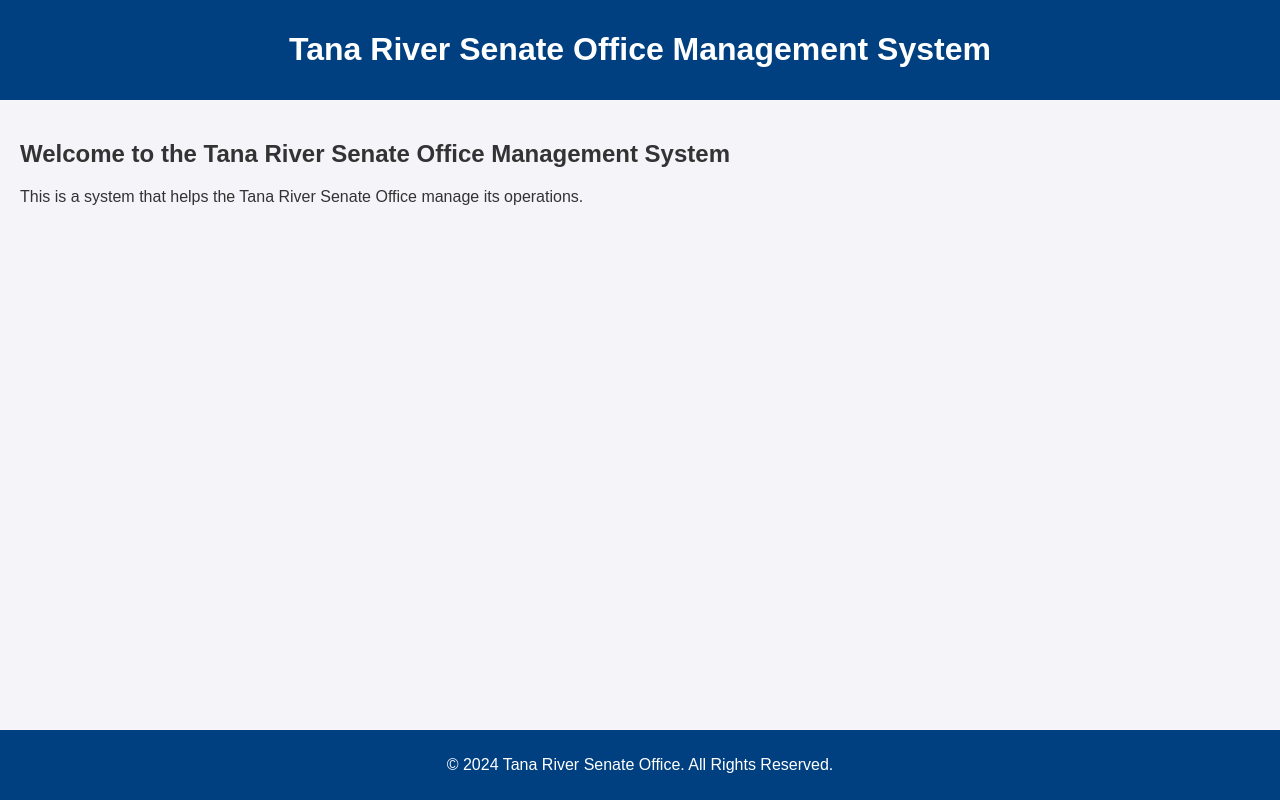
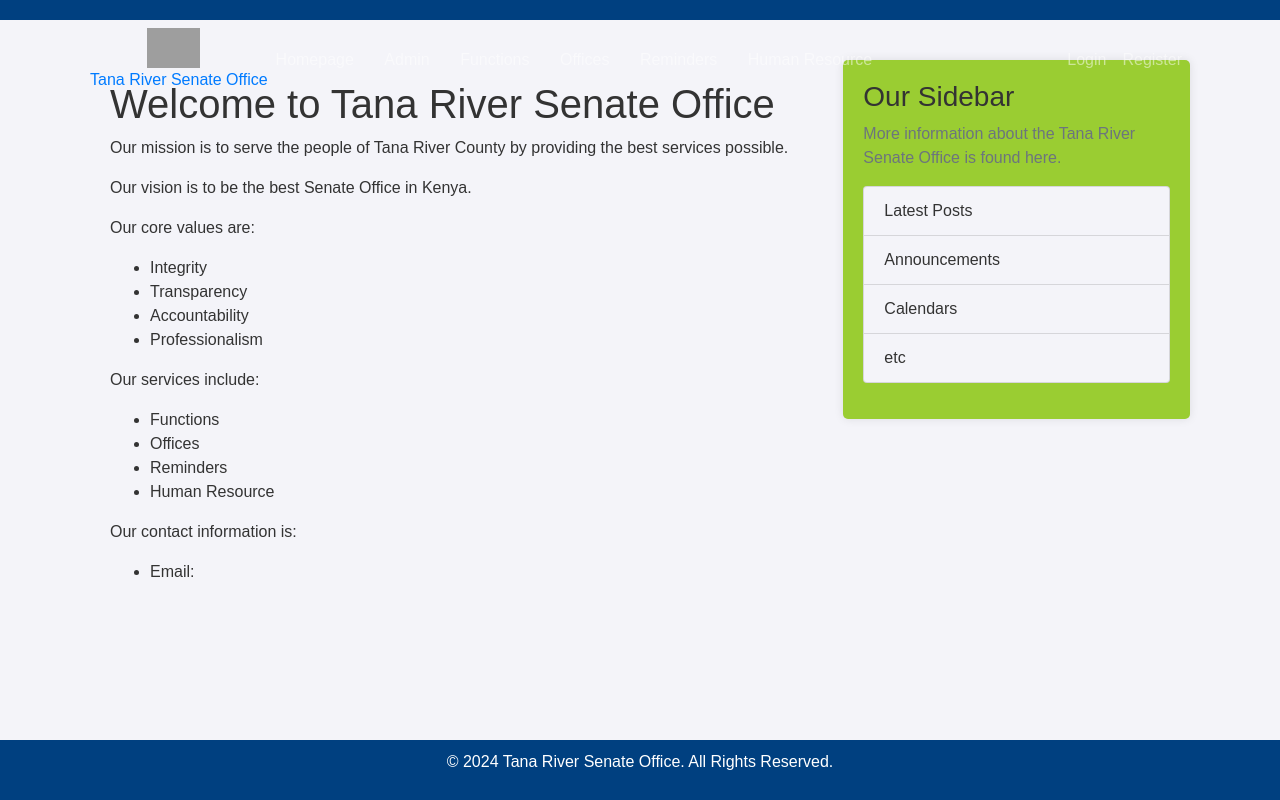
Before and after one commit to Isiji/Tana-R, a Flask app: page / in a window 1280 px wide. Run offline with Flask 3, Linux system fonts and the light colour scheme; parts of the project's set-up code (start-up, migrations or seed data) failed here and were passed over; grey boxes are pictures that could not be loaded.

Commit message:
modifying the css and html

```diff
--- a/Tana/static/styles/main.css
+++ b/Tana/static/styles/main.css
@@ -9,18 +9,20 @@ body {
 
 /* Theme colors */
 header {
-    background-color: #004080;
+    background-color: #004080; /* Royal Blue */
     color: white;
     padding: 10px 0;
     text-align: center;
+    margin-bottom: 20px;
+
 }
 
 footer {
-    background-color: #004080;
+    background-color: #004080; /* Royal Blue */
     color: white;
     text-align: center;
     padding: 10px 0;
-    position: absolute;
+    position: absolute; /* Changed from absolute to avoid overlap issues */
     width: 100%;
     bottom: 0;
 }
@@ -37,21 +39,93 @@ footer {
 }
 
 .flash.info {
-    background-color: #e0f7fa;
-    color: #00796b;
+    background-color: #e0f7fa; /* Light Blue */
+    color: #00796b; /* Teal */
 }
 
 .flash.success {
-    background-color: #e8f5e9;
-    color: #2e7d32;
+    background-color: #e8f5e9; /* Light Green */
+    color: #2e7d32; /* Green */
 }
 
 .flash.warning {
-    background-color: #fff3e0;
-    color: #f57c00;
+    background-color: #fff3e0; /* Light Orange */
+    color: #f57c00; /* Orange */
 }
 
 .flash.error {
-    background-color: #ffebee;
-    color: #d32f2f;
+    background-color: #ffebee; /* Light Red */
+    color: #d32f2f; /* Red */
 }
+
+.logo {
+    height: 40px;
+    margin-right: 10px;
+}
+
+.navbar-nav ul {
+    list-style-type: none;
+    padding: 0;
+    margin: 0;
+}
+
+.navbar-nav ul li {
+    display: inline-block;
+    margin-right: 10px;
+}
+
+.navbar-nav ul li a {
+    color: whitesmoke; /* White for navbar links */
+    text-decoration: none;
+
+}
+
+.navbar-nav ul li a:hover {
+    color: #add8e6; /* Light Blue on hover */
+}
+
+.content-section {
+    background-color: yellowgreen;
+    padding: 20px;
+    border-radius: 5px;
+    box-shadow: 0 0 10px rgba(0,0,0,0.1);
+}
+
+.content-section h3 {
+    margin-top: 0;
+}
+
+.content-section .list-group-item-light {
+    background-color: #f4f4f9;
+    color: #333;
+}
+
+.content-section .list-group-item-light:hover {
+    background-color: #004080; /* Royal Blue */
+    color: white;
+}
+
+/* Button Styles */
+.btn-primary {
+    background-color: #004080; /* Royal Blue */
+    border-color: #004080; /* Royal Blue */
+    color: white;
+}
+
+.btn-primary:hover {
+    background-color: #003366; /* Darker Royal Blue */
+    border-color: #003366; /* Darker Royal Blue */
+    color: white;
+}
+
+.btn-secondary {
+    background-color: #add8e6; /* Light Blue */
+    border-color: #add8e6; /* Light Blue */
+    color: black;
+}
+
+.btn-secondary:hover {
+    background-color: #87ceeb; /* Sky Blue */
+    border-color: #87ceeb; /* Sky Blue */
+    color: black;
+}
--- a/Tana/templates/home.html
+++ b/Tana/templates/home.html
@@ -1,11 +1,27 @@
-{%extends 'layout.html'%}
+{% extends 'layout.html'%}
+{% block title %} Home {% endblock %}
+{% block content %}
+<div class="container">
+    <h1>Welcome to Tana River Senate Office</h1>
+    <p>Our mission is to serve the people of Tana River County by providing the best services possible.</p>
+    <p>Our vision is to be the best Senate Office in Kenya.</p>
+    <p>Our core values are:</p>
+    <ul>
+        <li>Integrity</li>
+        <li>Transparency</li>
+        <li>Accountability</li>
+        <li>Professionalism</li>
+    </ul>
+    <p>Our services include:</p>
+    <ul>
+        <li>Functions</li>
+        <li>Offices</li>
+        <li>Reminders</li>
+        <li>Human Resource</li>
+    </ul>
+    <p>Our contact information is:</p>
+    <ul>
+        <li>Email:
+</div>
 
-    {% block title %}Home{% endblock %}
-
-    {% block content %}
-
-        <h2>Welcome to the Tana River Senate Office Management System</h2>
-
-        <p>This is a system that helps the Tana River Senate Office manage its operations.</p>
-
-    {% endblock %}
+{% endblock %}
--- a/Tana/templates/layout.html
+++ b/Tana/templates/layout.html
@@ -3,18 +3,54 @@
 <head>
   <meta charset="UTF-8">
   <meta name="viewport" content="width=device-width, initial-scale=1.0">
-    <title>{% block title %}Tana River Senate Office{% endblock %}</title>
-    <link rel="stylesheet" href='/static/styles/main.css'>
+  <link rel="stylesheet" href="https://cdn.jsdelivr.net/npm/bootstrap@4.3.1/dist/css/bootstrap.min.css" integrity="sha384-ggOyR0iXCbMQv3Xipma34MD+dH/1fQ784/j6cY/iJTQUOhcWr7x9JvoRxT2MZw1T" crossorigin="anonymous">
+  <link rel="stylesheet" type="text/css" href="{{ url_for('static', filename='styles/main.css') }}">
+
+  {% if title %}
+    <title>Tana River Senate Office - {{ title }}</title>
+  {% else %}
+    <title>Tana River Senate Office</title>
+  {% endif %}
 </head>
 <body>
-    <header>
-        <h1>Tana River Senate Office Management System</h1>
+  <header class="site-header">
+    <nav class="navbar navbar-expand-md navbar-dark bg-steel fixed-top">
+      <div class="container">
+        <a href="/"><img src="{{ url_for('static', filename='images/logo.jpg') }}" class="logo"><br>Tana River Senate Office</a>
+        <button class="navbar-toggler" type="button" data-toggle="collapse" data-target="#navbarToggle" aria-controls="navbarToggle" aria-expanded="false" aria-label="Toggle navigation">
+          <span class="navbar-toggler-icon"></span>
+        </button>
+        <div class="collapse navbar-collapse" id="navbarToggle">
+          <div class="navbar-nav mr-auto">
+            <ul>
+              <li><a class="nav-item nav-link" href="/">Homepage</a></li>
+              <li><a class="nav-item nav-link" href="/admin">Admin</a></li>
+              <li><a class="nav-item nav-link" href="/functions">Functions</a></li>
+              <li><a class="nav-item nav-link" href="/offices">Offices</a></li>
+              <li><a class="nav-item nav-link" href="/reminders">Reminders</a></li>
+              <li><a class="nav-item nav-link" href="/humanresource">Human Resource</a></li>
+            </ul>
+          </div>
+          <!-- Navbar Right Side -->
+          <div class="navbar-nav">
+            {% if current_user.is_authenticated %}
+              <a class="nav-item nav-link" href="/logout">Logout</a>
+            {% else %}
+              <a class="nav-item nav-link" href="/login">Login</a>
+              <a class="nav-item nav-link" href="/register">Register</a>
+            {% endif %}
+          </div>
+        </div>
+      </div>
+    </nav>
   </header>
-    <div class="container">
+  <main role="main" class="container">
+    <div class="row">
+      <div class="col-md-8">
         {% with messages = get_flashed_messages(with_categories=true) %}
           {% if messages %}
             {% for category, message in messages %}
-                    <div class="flash {{ category }}">
+              <div class="alert alert-{{ category }}">
                 {{ message }}
               </div>
             {% endfor %}
@@ -22,8 +58,26 @@
         {% endwith %}
         {% block content %}{% endblock %}
       </div>
+      <div class="col-md-4">
+        <div class="content-section">
+          <h3>Our Sidebar</h3>
+          <p class='text-muted'>More information about the Tana River Senate Office is found here.
+            <ul class="list-group">
+              <li class="list-group-item list-group-item-light">Latest Posts</li>
+              <li class="list-group-item list-group-item-light">Announcements</li>
+              <li class="list-group-item list-group-item-light">Calendars</li>
+              <li class="list-group-item list-group-item-light">etc</li>
+            </ul>
+          </p>
+        </div>
+      </div>
+    </div>
+  </main>
   <footer>
       <p>&copy; 2024 Tana River Senate Office. All Rights Reserved.</p>
   </footer>
+  <script src="https://code.jquery.com/jquery-3.3.1.slim.min.js" integrity="sha384-q8i/X+965DzO0rT7abK41JStQIAqVgRVzpbzo5smXKp4YfRvH+8abtTE1Pi6jizo" crossorigin="anonymous"></script>
+  <script src="https://cdn.jsdelivr.net/npm/popper.js@1.14.7/dist/umd/popper.min.js" integrity="sha384-UO2eT0CpHqdSJQ6hJty5KVphtPhzWj9WO1clHTMGa3JDZwrnQq4sF86dIHNDz0W1" crossorigin="anonymous"></script>
+  <script src="https://cdn.jsdelivr.net/npm/bootstrap@4.3.1/dist/js/bootstrap.min.js" integrity="sha384-JjSmVgyd0p3pXB1rRibZUAYoIIy6OrQ6VrjIEaFf/nJGzIxFDsf4x0xIM+B07jRM" crossorigin="anonymous"></script>
 </body>
 </html>
```
Lines whose indentation alone changed are shown as unchanged.
